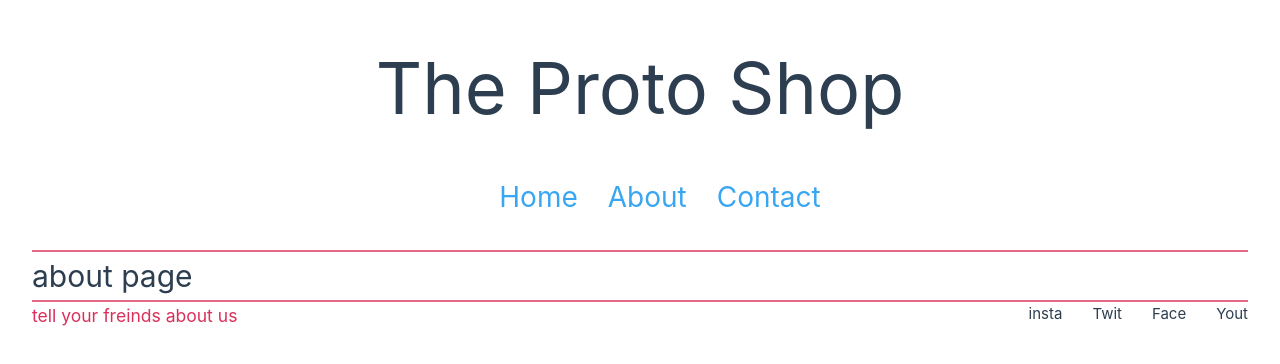
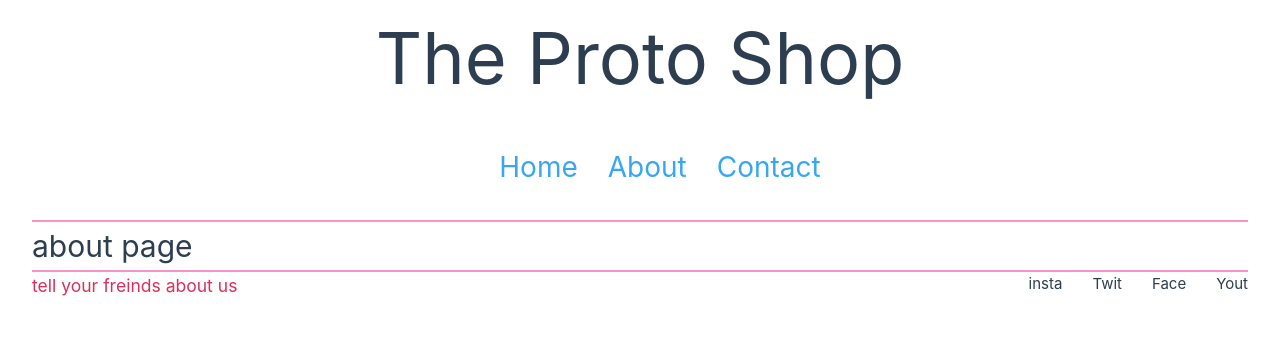
Before and after one commit to blbarr01/proto-shop, a Vue app: page /about in a window 1280 px wide. Shown: the top 364 px of the page. Built offline with nearby package versions, Linux system fonts and the light colour scheme.

Commit message:
sets new pallete for global colors

```diff
--- a/src/assets/base.css
+++ b/src/assets/base.css
@@ -24,9 +24,15 @@
 
 /* personal  colors */
 
+  --old-colr1:rgba(244, 98, 134, 0.725);
+  --old-colr-hvr: rgba(219, 48, 91, 1);
 
-  --accent-clr: rgba(244, 98, 134, 0.725);
-  --accent-clr-hover: rgba(219, 48, 91, 1);
+
+  --persian-rose: rgb(246, 46, 151);
+  --persian-rose-dull: rgba(246, 46, 151,.525);
+  --persian-blue: #153cb4;
+  --mardi-gras:#94167f;
+  --russian-violet:#300350;
 
   --brilliant-azure: #38a6f3;
   --electric-pink: rgba(255, 49, 121, 0.75);
@@ -46,6 +52,10 @@
   --color-text: var(--vt-c-text-light-1);
 
   --section-gap: 160px;
+
+  --primary-accent: var();
+  --accent-clr: var(--persian-rose-dull);
+  --accent-clr-hover:var(--persian-rose) ;
 }
 
 @media (prefers-color-scheme: dark) {
--- a/src/assets/main.css
+++ b/src/assets/main.css
@@ -2,7 +2,7 @@
 
 #app {
   max-width: 1280px;
-  margin: 2em auto;
+  margin:auto;
   font-weight: normal;
 }
 
--- a/src/components/ProductCard.vue
+++ b/src/components/ProductCard.vue
@@ -56,13 +56,21 @@
 
 .product-card:hover {
   border: 2px solid var(--accent-clr-hover);
-  box-shadow: inset 0 -0.5em 0.3em var(--accent-clr), 0.3em 0.3em 1em var(--accent-clr-hover);
+  box-shadow:
+    inset 0 -0.5em 0.3em var(--accent-clr),
+    0.3em 0.3em 1em var(--accent-clr-hover),
+    0.4em 0.4em 2em var(--brilliant-azure),
+    0.5em 0.5em 3em var(--web-gold),
+    0.6em 0.6em 3em var(--accent-clr-hover)
+    ;
 }
 
 .product-img {
   height: 300px;
   max-width: 350px;
+  width: 100%;
   border-radius: 33px;
+  object-fit: cover;
 }
 
 .product-link:hover{
--- a/src/components/ProductGallery.vue
+++ b/src/components/ProductGallery.vue
@@ -20,11 +20,25 @@ console.log(product)
 <style>
 #product-gallery {
   display: grid;
-  grid-template-columns: repeat(4, 1fr);
+  grid-template-columns: repeat(1, 1fr);
   gap: 2em;
   max-width: 1280px;
-  margin: 2em auto;
+  margin: 2em;
   overflow-wrap: normal;
+}
+
+
+@media screen and (min-width: 631px) {
+  #product-gallery{
+    grid-template-columns: repeat(2, 1fr);
+  }
+}
+
+@media screen and (min-width: 1081px) {
+  #product-gallery{
+    grid-template-columns: repeat(3, 1fr);
+    margin: 2em auto;
+  }
 }
 
 .dollar {
--- a/src/components/SiteFooter.vue
+++ b/src/components/SiteFooter.vue
@@ -17,7 +17,7 @@ const socials = ref(['insta', 'Twit', 'Face', 'Yout'])
 @import '../assets/main.css';
 
 footer {
-  border-top: 2px solid rgba(219, 48, 91, 0.725);
+  border-top: 2px solid var(--accent-clr);
   display: flex;
   justify-content: space-between;
   max-width: 1280;
--- a/src/components/SiteHeader.vue
+++ b/src/components/SiteHeader.vue
@@ -32,7 +32,7 @@ h1 {
 
 header {
   max-width: 1280px;
-  border-bottom: 2px solid rgba(219, 48, 91, 0.725);
+  border-bottom: 2px solid var(--accent-clr);
 }
 
 .nav-list{
--- a/src/views/ProductView.vue
+++ b/src/views/ProductView.vue
@@ -15,16 +15,15 @@
     import Footer from '@/components/SiteFooter.vue'
     import type Product from '@/types/product';
     import { useRoute } from 'vue-router';
-import { ref } from 'vue';
+    import { onMounted, ref } from 'vue';
 
 
     const route = useRoute()
     // need to cast the paramater; this caused such a god damn fit
     let id:number = parseInt(<string>route.params.id);
 
-    let product = ref();
-    console.log(id);
-    console.log(typeof(id));
+
+      let product = ref();
 
     try {
       const response = await fetch(`https://dummyjson.com/products/${id}`);
@@ -32,6 +31,11 @@ import { ref } from 'vue';
     } catch (error) {
         console.log(error);
     }
+
+    onMounted(()=>{
+    })
+
+    console.log(product);
 
 
 </script>
```
